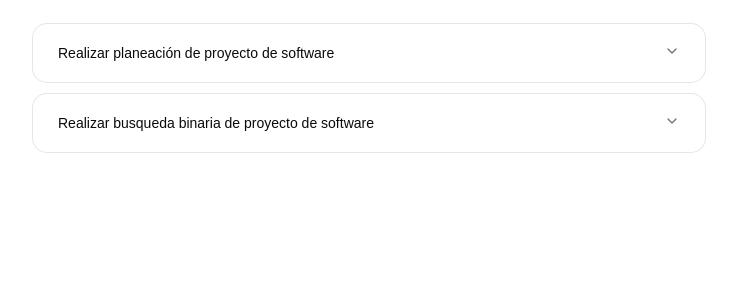
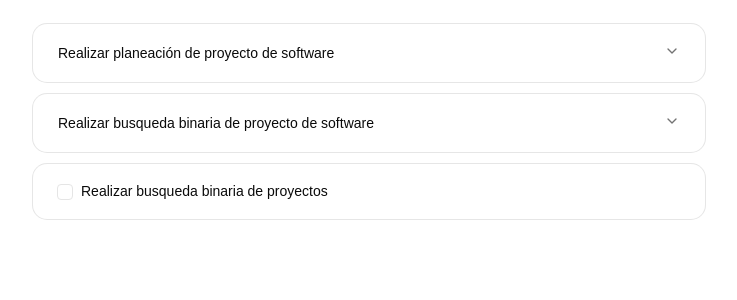
Before and after one commit to iamwanka/tasky, a React (Vite) app: page / in a window 1280 px wide. Shown: the top 300 px of the page, without its empty margins (271-1008 px from the left). Built offline with nearby package versions, Linux system fonts and the light colour scheme.

Commit message:
feat: implement toggleTask functionality and enhance TaskCard component

```diff
--- a/src/App.tsx
+++ b/src/App.tsx
@@ -30,29 +30,47 @@ function App() {
         { id: 'sub-3', title: 'Escribir pruebas unitarias', completed: false },
       ],
     },
+    {
+      id: 'haq24893',
+      title: 'Realizar busqueda binaria de proyectos',
+      completed: false,
+      createdAt: '2026-09-07 14:34:23',
+      subtasks: []
+    }
   ])
 
 
 
   function toggleSubtask(taskId: string, subtaskId: string) {
     setTasks(prev =>
-      prev.map(t =>
-        t.id !== taskId
-          ? t
-          : (() => {
+      prev.map(t => {
+        if (t.id !== taskId) return t;
+
         const newSubtasks = t.subtasks.map(s =>
-              s.id === subtaskId? {...s, completed: !s.completed}: s
+          s.id === subtaskId ? { ...s, completed: !s.completed } : s
         );
+
         return {
           ...t,
           subtasks: newSubtasks,
           completed: newSubtasks.length > 0 && newSubtasks.every(s => s.completed),
         }
-          })()
 
 
+      })
     )
+  }
+  function toggleTask(taskId: string) {
+    setTasks(prev =>
+      prev.map(task =>
+        task.id === taskId ?
+          { ...task, completed: !task.completed }
+          :
+          task
       )
+
+    )
+
   }
 
   return (
@@ -64,6 +82,7 @@ function App() {
               <TaskCard
                 task={task}
                 onToggleSubtask={toggleSubtask}
+                onToggleTask={toggleTask}
               />
             </AccordionItem>
           ))}
--- a/src/components/applied/TaskCard.tsx
+++ b/src/components/applied/TaskCard.tsx
@@ -7,11 +7,32 @@ import { Field, FieldLabel } from "../ui/field"
 type TaskCardProps = {
   task: Task
   onToggleSubtask: (taskId: string, subtaskId: string) => void
+  onToggleTask: (taskId: string) => void
 }
 
-function TaskCard({ task, onToggleSubtask }: TaskCardProps) {
+/**
+ * A single task row inside the accordion.
+ * - Has subtasks: renders as an accordion item (tap the title to expand/collapse).
+ * - No subtasks: nothing to expand, so it renders as a plain checkbox row instead,
+ *   completed directly via onToggleTask.
+ */
+
+function TaskCard({ task, onToggleSubtask, onToggleTask }: TaskCardProps) {
   return (
     <Card className="px-6 py-2">
+      {task.subtasks.length === 0 ?
+        <div className="flex items-center gap-2 py-2.5">
+          <Checkbox
+            id={task.id}
+            checked={task.completed}
+            onCheckedChange={() => onToggleTask(task.id)}
+          />
+          <FieldLabel htmlFor={task.id} className={task.completed ? "text-muted-foreground line-through" : ""}>
+            {task.title}
+          </FieldLabel>
+        </div>
+        :
+        <>
           <AccordionTrigger className="hover:no-underline">
             <div className="flex items-center gap-2">
               <span className={task.completed ? "text-muted-foreground line-through" : ""}>
@@ -20,9 +41,7 @@ function TaskCard({ task, onToggleSubtask }: TaskCardProps) {
             </div>
           </AccordionTrigger>
           <AccordionContent>
-        {task.subtasks.length === 0 ? (
-          <p className="text-muted-foreground text-sm">No hay subtareas</p>
-        ) : (
+            {
               task.subtasks.map((sub) => (
                 <Field key={sub.id} orientation="horizontal">
                   <Checkbox
@@ -37,8 +56,11 @@ function TaskCard({ task, onToggleSubtask }: TaskCardProps) {
                   </FieldLabel>
                 </Field>
               ))
-        )}
+            }
           </AccordionContent>
+        </>
+
+      }
     </Card>
   )
 }
```
Lines whose indentation alone changed are shown as unchanged.
